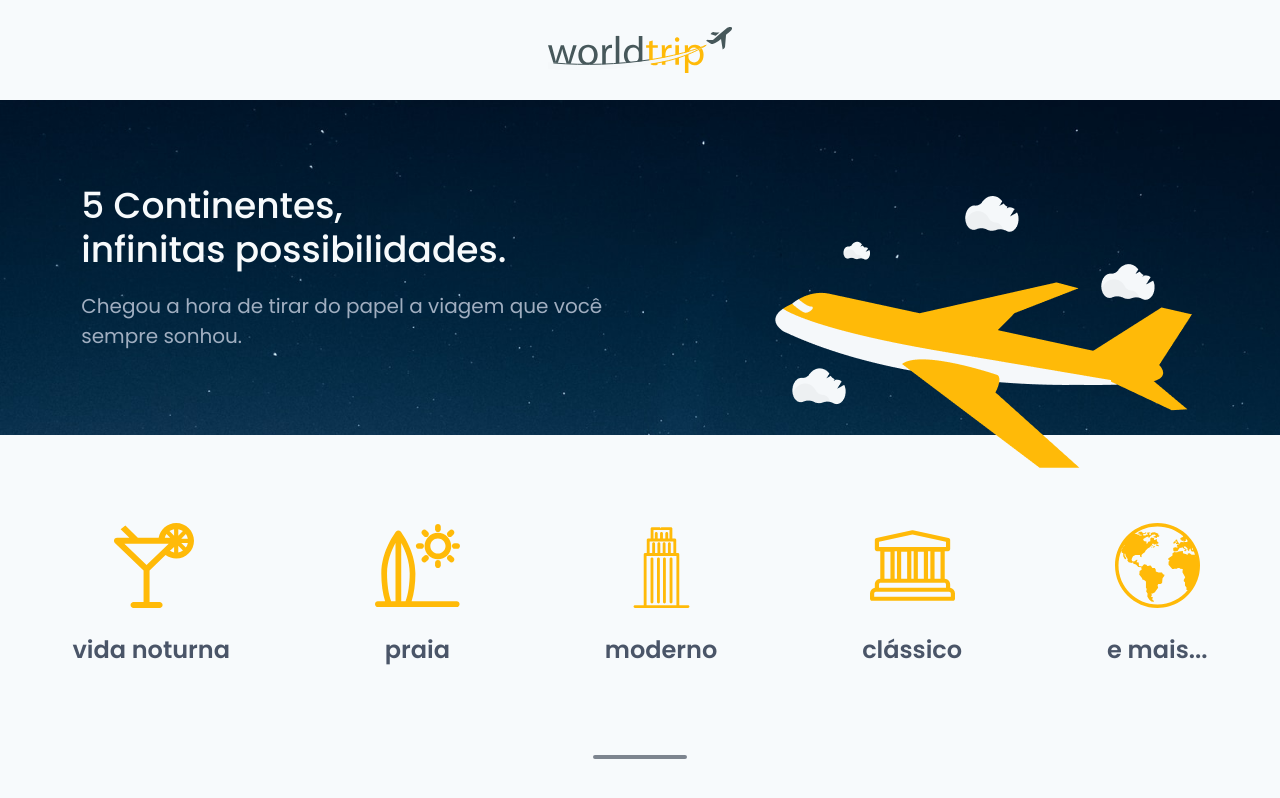
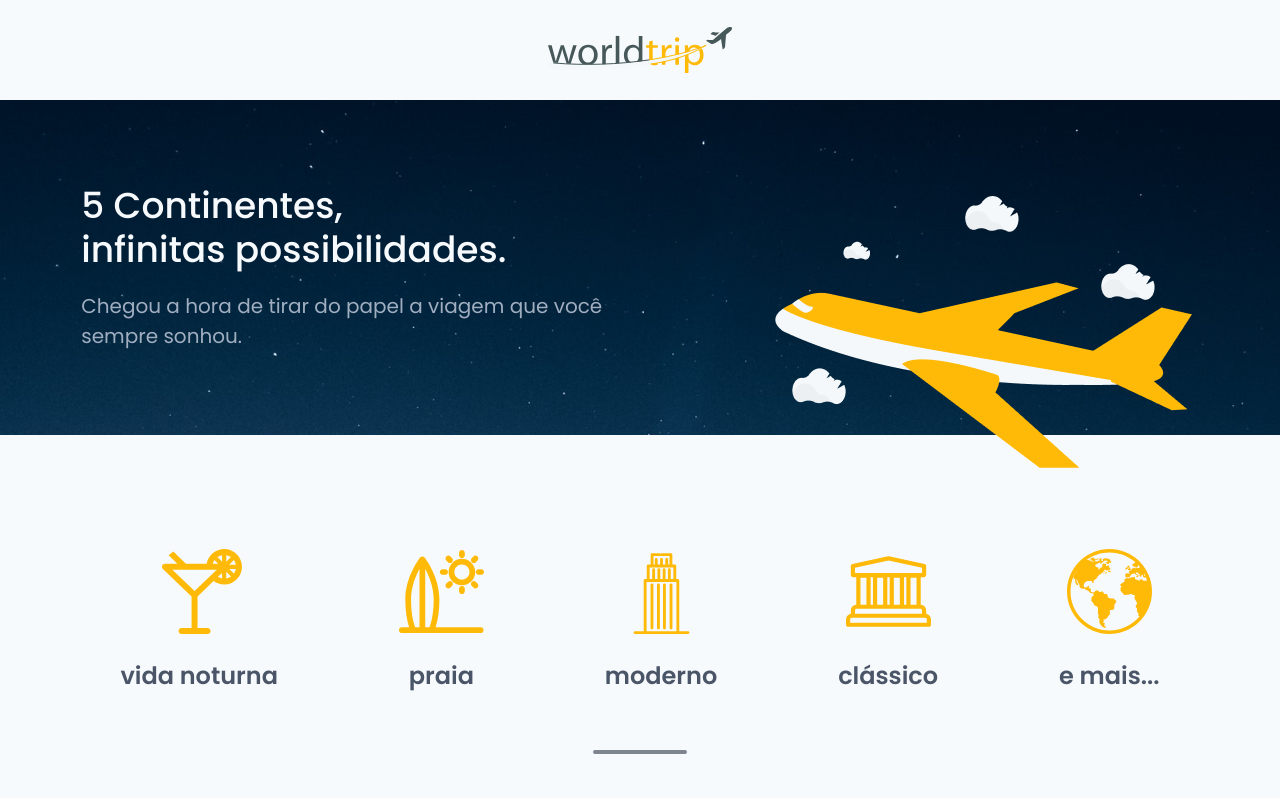
Before and after one commit to csorlandi/poc-world-trip, a Next.js app: page / in a window 1280 px wide. Shown: the top 798 px of the page. Built offline with nearby package versions, Linux system fonts and the light colour scheme.

Commit message:
:recycle: refactor: fix categories and divider padding measure

```diff
--- a/src/components/Categories/index.tsx
+++ b/src/components/Categories/index.tsx
@@ -8,12 +8,11 @@ export default function Categories() {
     <Flex
       as="section"
       w="100%"
-      maxWidth={1440}
-      h="100px"
+      maxWidth={1160}
       alignItems="center"
       justifyContent="space-around"
       mx="auto"
-      py={160}
+      pt={114}
     >
       {categories.map(category => (
         <CategoryItem key={category.path} category={category} />
--- a/src/components/Divider.tsx
+++ b/src/components/Divider.tsx
@@ -8,7 +8,7 @@ export default function Divider() {
       borderColor="gray.700"
       rounded="full"
       alignSelf="center"
-      mb={52}
+      my={14}
       mx="auto"
     />
   );
```
